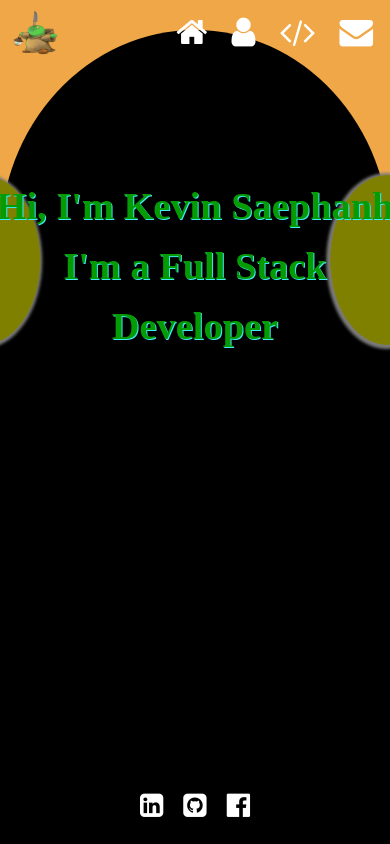
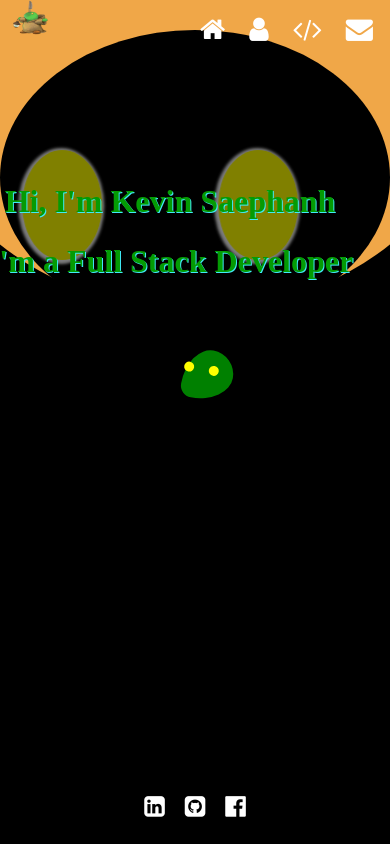
Before and after one commit to KevinSaephanh/portfolio, a React (Create React App) app: page / in a window 390 px wide. Built offline with nearby package versions, Linux system fonts and the light colour scheme.

Commit message:
Made home page responsive and added tonberry drawing

```diff
--- a/src/components/Footer/Footer.css
+++ b/src/components/Footer/Footer.css
@@ -11,3 +11,9 @@ footer i {
     font-size: 1.7rem !important;
     cursor: pointer;
 }
+
+@media only screen and (max-width: 700px) {
+    footer i {
+        font-size: 1.5rem !important;
+    }
+}
--- a/src/components/Header/Header.css
+++ b/src/components/Header/Header.css
@@ -20,7 +20,22 @@ header ul {
 }
 
 header ul i {
-    margin: auto 12px;
+    margin: 0 12px;
     font-size: 2.1rem !important;
     cursor: pointer;
 }
+
+header a {
+    color: white;
+}
+
+@media only screen and (max-width: 700px) {
+    header img {
+        height: 35px;
+        width: 40px;
+    }
+
+    header ul i {
+        font-size: 1.7rem !important;
+    }
+}
--- a/src/components/Header/Header.js
+++ b/src/components/Header/Header.js
@@ -1,4 +1,5 @@
 import React from "react";
+import { useHistory } from "react-router-dom";
 import usePrevious from "../../hooks/usePrevious";
 import Tonberry from "../../assets/tonberry.png";
 import Navs from "./Navs.json";
@@ -7,6 +8,7 @@ import "./Header.css";
 const Header = ({ currentPage, handleNavClick }) => {
     const [open, setOpen] = React.useState(false);
     const prevPage = usePrevious(currentPage);
+    const history = useHistory();
 
     // React.useEffect(() => {
     //     console.log(prevPage);
@@ -29,6 +31,7 @@ const Header = ({ currentPage, handleNavClick }) => {
             <ul>
                 {Navs.navs.map((nav, key) => {
                     return (
+                        <a href={nav.link}>
                             <i
                                 id={nav.id}
                                 className={nav.icon}
@@ -36,6 +39,7 @@ const Header = ({ currentPage, handleNavClick }) => {
                                 key={key}
                                 aria-hidden="true"
                             />
+                        </a>
                     );
                 })}
             </ul>
@@ -44,7 +48,9 @@ const Header = ({ currentPage, handleNavClick }) => {
 
     return (
         <header>
+            <a href="/">
                 <img src={Tonberry} alt="" title="Final Fantasy Tonberry UwU" />
+            </a>
             {getNavs()}
         </header>
     );
--- a/src/components/Header/Navs.json
+++ b/src/components/Header/Navs.json
@@ -4,7 +4,7 @@
             "icon": "fa fa-home",
             "title": "Home",
             "id": "home-link",
-            "link": "/home"
+            "link": "/"
         },
         {
             "icon": "fa fa-user",
--- a/src/components/Home/Home.css
+++ b/src/components/Home/Home.css
@@ -1,7 +1,7 @@
 .home {
     display: flex;
     width: 100%;
-    height: 100%;
+    height: 70%;
     padding-top: 150px;
     justify-content: center;
 }
@@ -13,7 +13,38 @@
     height: 50%;
     top: 30px;
     border-radius: 50%;
-    box-shadow: 0px -100px 0px 52px rgb(240, 167, 72);
+    box-shadow: 0px -100px 0px 90px rgb(240, 167, 72);
+}
+
+.tonberry {
+    height: 50px;
+    width: 50px;
+    margin-top: 200px;
+    background: green;
+    border-radius: 80% 25% 55% 50% / 55% 25% 80% 50%;
+    transform: rotate(-170deg);
+    display: flex;
+}
+
+.eye {
+    height: 10px;
+    width: 10px;
+    background: yellow;
+    border-radius: 50%;
+}
+
+.eye1 {
+    position: absolute;
+    z-index: 10000;
+    margin: 15px;
+    top: 10px;
+}
+
+.eye2 {
+    position: relative;
+    margin: 15px;
+    top: 10px;
+    left: 25px;
 }
 
 .home h1 {
@@ -66,3 +97,20 @@
         transform: translateX(0);
     }
 }
+
+@media only screen and (max-width: 700px) {
+    .home::after {
+        height: 35%;
+        box-shadow: 0px -100px 0px 85px rgb(240, 167, 72);
+    }
+
+    .home h1 {
+        font-size: 2rem;
+    }
+
+    .circle {
+        height: 110px;
+        width: 80px;
+        margin: 0 -125px;
+    }
+}
--- a/src/components/Home/Home.js
+++ b/src/components/Home/Home.js
@@ -10,6 +10,10 @@ const Home = () => {
                 I'm a Full Stack Developer
             </h1>
             <div className="circle" />
+            <div className="tonberry">
+                <div className="eye eye1" />
+                <div className="eye eye2" />
+            </div>
         </div>
     );
 };
```
Lines whose indentation alone changed are shown as unchanged.
